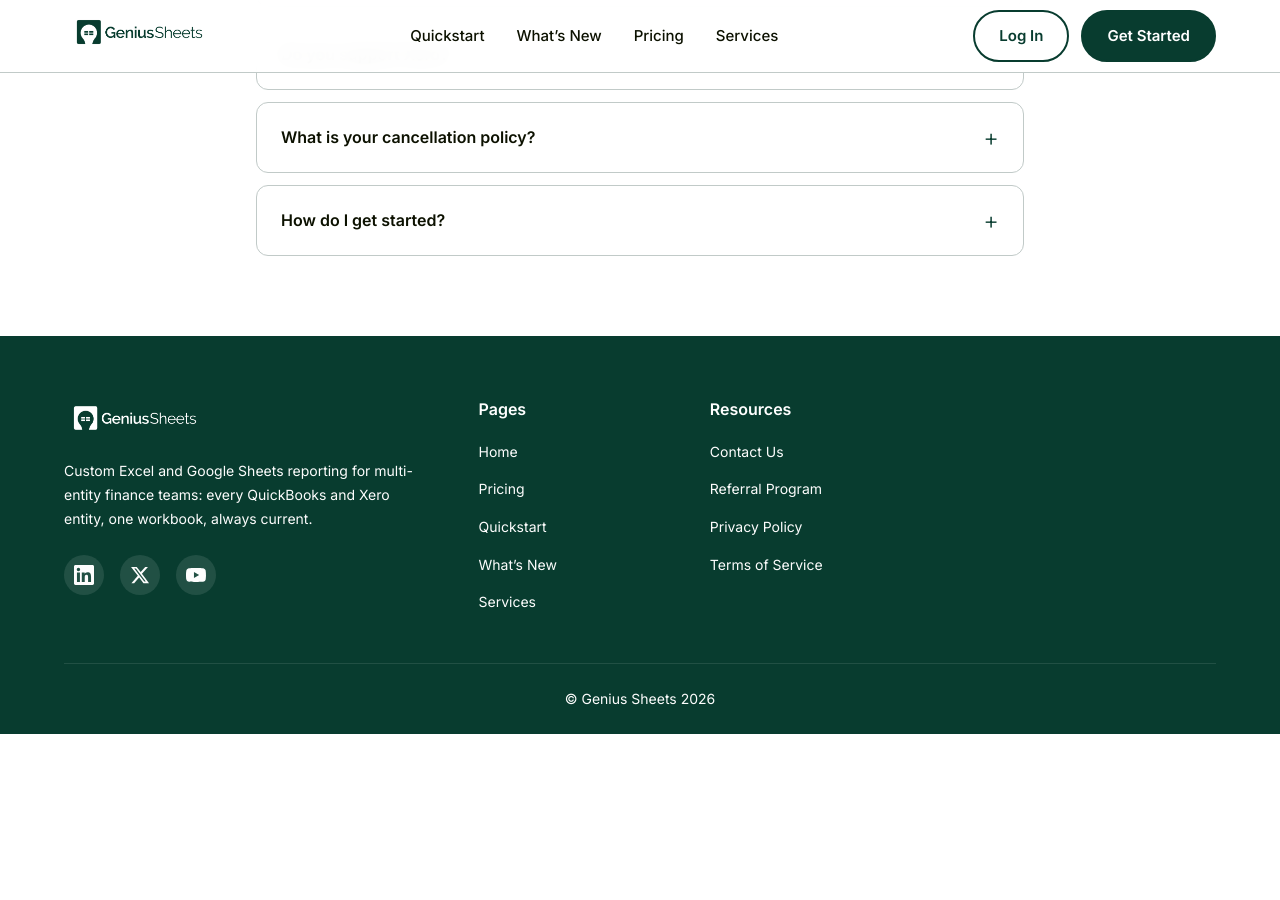
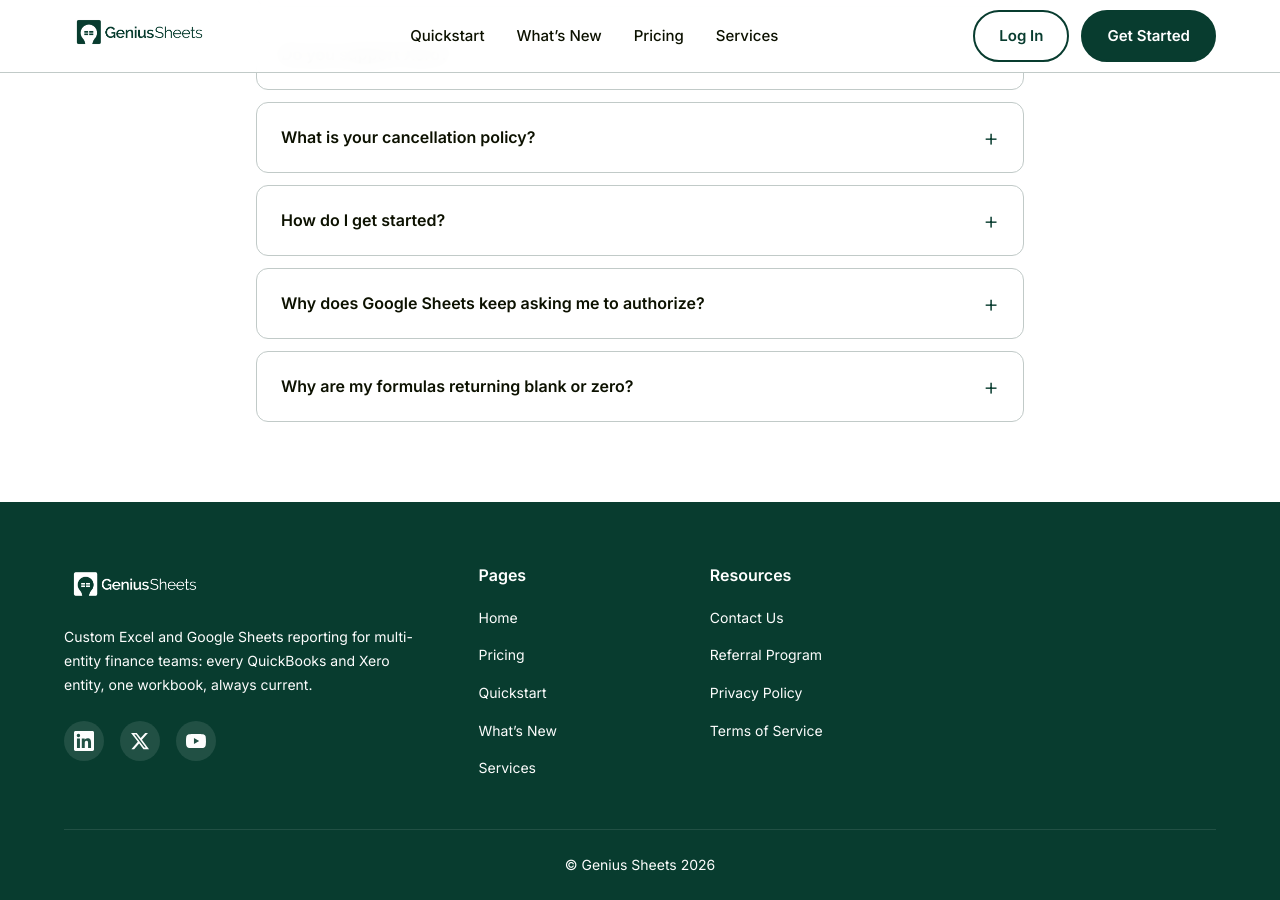
Before and after one commit to GeniusSheets/gs_site, a Jekyll site: the page built from index.html, in a window 1280 px wide and 900 px high, scrolled down 7296 px. Built offline with Jekyll 4.4.1, drawn with Linux system fonts in a browser that asks for light colours; before the commit the page ends 8030 px from its top, so only the background shows below that.

Commit message:
faq: add Google Sheets authorization and blank/zero questions
Adds two items to the homepage FAQ accordion covering the two support
issues that came up most recently:

- The repeating Google Sheets "Authorization required" prompt, which is
  almost always several Google accounts signed into one browser causing
  the consent to be approved under the wrong account.
- Formulas returning blank or zero, caused either by a QuickBooks company
  with account numbers enabled (4100 Food Sales vs Food Sales) or a
  workbook reused across entities with different charts of accounts.

Both link through to the detailed guidance on the app FAQ.

Co-Authored-By: Claude Opus 5 (1M context) <noreply@anthropic.com>

```diff
--- a/index.html
+++ b/index.html
@@ -348,6 +348,24 @@ title: "Custom Excel Reporting for Multi-Entity Finance Teams"
           <p>Connect QuickBooks or Xero from your dashboard, install the Excel or Google Sheets add-in, and start pulling live data. See the <a href="{{ '/quickstart' | relative_url }}">quickstart guide</a> for a walkthrough.</p>
         </div>
       </div>
+      <div class="faq-item">
+        <button class="faq-question">
+          Why does Google Sheets keep asking me to authorize?
+          <span class="faq-icon">+</span>
+        </button>
+        <div class="faq-answer">
+          <p>Almost always because more than one Google account is signed into the same browser. The permission pop-up gets approved under a different account than the one your spreadsheet is open in, so the approval never takes and the prompt returns. Open the workbook in an Incognito window signed in with only your Genius Sheets account to confirm, then give that account its own Chrome profile. Full steps are in the <a href="{{ site.app_url }}/faq#google-sheets-auth">Google Sheets authorization guide</a>.</p>
+        </div>
+      </div>
+      <div class="faq-item">
+        <button class="faq-question">
+          Why are my formulas returning blank or zero?
+          <span class="faq-icon">+</span>
+        </button>
+        <div class="faq-answer">
+          <p>A blank or zero means the formula ran but found no account matching that name. The usual causes are a company with account numbers enabled in QuickBooks (accounts come through as <code>4100 Food Sales</code>, not <code>Food Sales</code>), or a workbook built for a different entity with a different chart of accounts. Use <strong>List Categories</strong> to copy the exact names for the company you have selected &mdash; see the <a href="{{ site.app_url }}/faq#blank-or-zero">full explanation</a>.</p>
+        </div>
+      </div>
     </div>
   </div>
 </section>
```
